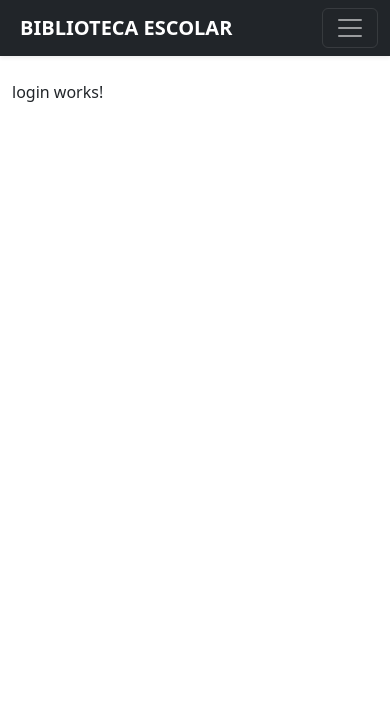
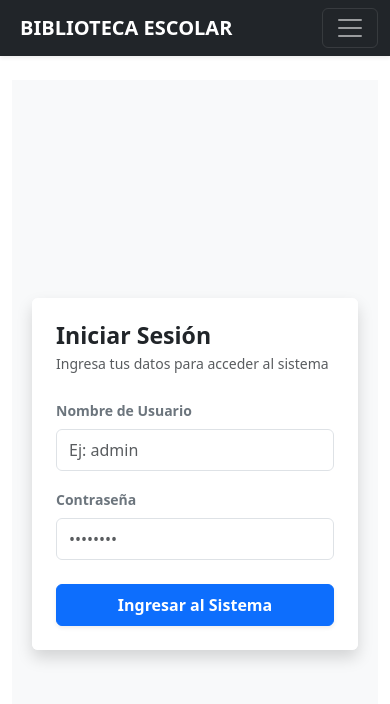
Before and after one commit to nicolasceronamigo/Evaluacion3_FrontEnd, an Angular app: page / in a window 390 px wide. Shown: the top 704 px of the page. Built offline with nearby package versions, Linux system fonts and the light colour scheme.

Commit message:
Estructura de rutas, navbar, login funcional y seccion about terminada

```diff
--- a/src/app/components/about/about.component.html
+++ b/src/app/components/about/about.component.html
@@ -1 +1,57 @@
-<p>about works!</p>
+<div class="container mt-5">
+  <div class="row justify-content-center">
+    <div class="col-md-8">
+
+      <!-- Tarjeta Principal Informativa -->
+      <div class="card shadow-sm border-0 rounded-3 p-4 bg-white">
+        <div class="card-body">
+
+          <!-- Encabezado -->
+          <div class="text-center mb-4">
+            <i class="bi bi-info-circle-fill text-primary" style="font-size: 3rem;"></i>
+            <h2 class="fw-bold mt-2">Acerca del Proyecto</h2>
+            <p class="text-muted">Sistema de Gestión para Biblioteca Escolar</p>
+          </div>
+
+          <!-- Descripción del Sistema -->
+          <h5 class="fw-bold text-dark mb-2">Propósito</h5>
+          <p class="text-secondary">
+            Esta aplicación fue diseñada para digitalizar y optimizar el control de préstamos de libros, permitiendo un registro rápido de los alumnos y las fechas de devolución de manera eficiente y centralizada.
+          </p>
+
+          <hr class="my-4 text-muted">
+
+          <!-- Tecnologías Utilizadas -->
+          <h5 class="fw-bold text-dark mb-3">Tecnologías Utilizadas</h5>
+          <div class="d-flex flex-wrap gap-2 mb-4">
+            <span class="badge bg-danger px-3 py-2 fs-6 rounded-pill">Angular 17+</span>
+            <span class="badge bg-purple px-3 py-2 fs-6 rounded-pill" style="background-color: #7c3aed;">Bootstrap 5</span>
+            <span class="badge bg-secondary px-3 py-2 fs-6 rounded-pill">TypeScript</span>
+            <span class="badge bg-dark px-3 py-2 fs-6 rounded-pill">HTML5 & CSS3</span>
+          </div>
+
+          <hr class="my-4 text-muted">
+
+          <!-- Integrantes del Equipo -->
+          <h5 class="fw-bold text-dark mb-3">Equipo de Desarrollo</h5>
+          <div class="row g-3">
+            <div class="col-sm-6">
+              <div class="p-3 bg-light rounded-3 border-start border-primary border-4">
+                <p class="fw-bold m-0 text-dark">Alexis Castillo</p>
+                <small class="text-muted">Desarrollador Front-End</small>
+              </div>
+            </div>
+            <div class="col-sm-6">
+              <div class="p-3 bg-light rounded-3 border-start border-success border-4">
+                <p class="fw-bold m-0 text-dark">Nicolás Cerón</p>
+                <small class="text-muted">Desarrollador Front-End</small>
+              </div>
+            </div>
+          </div>
+
+        </div>
+      </div>
+
+    </div>
+  </div>
+</div>
--- a/src/app/components/login/login.component.css
+++ b/src/app/components/login/login.component.css
@@ -0,0 +1,30 @@
+/* Contenedor que centra la tarjeta en la pantalla */
+.login-container {
+  min-height: calc(100vh - 56px);
+  background-color: #f8f9fa; /* Gris claro de fondo */
+  display: flex;
+  align-items: center;
+  justify-content: center;
+  padding: 20px;
+}
+
+/* Tarjeta contenedora de las dos mitades */
+.split-card {
+  max-width: 800px;
+  width: 100%;
+  border: none;
+  overflow: hidden;
+}
+
+/* Bloque izquierdo: Ahora con la imagen de biblioteca en modo espejo/filtro */
+.left-banner {
+  /* Superponemos el degradado azul oscuro con 90% de opacidad sobre la imagen */
+  background: linear-gradient(135deg, rgba(30, 41, 59, 0.9), rgba(15, 23, 42, 0.95)),
+              url('https://images.unsplash.com/photo-1521587760476-6c12a4b040da?q=80&w=800') no-repeat center center/cover;
+  display: flex;
+  flex-direction: column;
+  align-items: center;
+  justify-content: center;
+  padding: 40px;
+  color: white;
+}
--- a/src/app/components/login/login.component.html
+++ b/src/app/components/login/login.component.html
@@ -1 +1,56 @@
-<p>login works!</p>
+<div class="login-container">
+  <div class="card shadow split-card">
+    <div class="row g-0">
+
+      <!-- PARTE IZQUIERDA: Banner con foto de Biblioteca -->
+      <div class="col-md-6 left-banner text-center d-none d-md-flex">
+        <i class="bi bi-book-half mb-3 text-primary" style="font-size: 4.5rem;"></i>
+        <h3 class="fw-bold m-0">Biblioteca Escolar</h3>
+        <p class="text-white-50 small mt-2 px-4">
+          Panel administrativo para la gestión de préstamos, inventario y registros de usuarios.
+        </p>
+      </div>
+
+      <div class="col-md-6 p-4 p-sm-5 bg-white">
+        <h3 class="fw-bold mb-1 text-dark">Iniciar Sesión</h3>
+        <p class="text-muted small mb-4">Ingresa tus datos para acceder al sistema</p>
+
+        <form (ngSubmit)="iniciarSesion()">
+
+          <!-- Input de Usuario (Limitado a 20 caracteres) -->
+          <div class="mb-3">
+            <label class="form-label small fw-semibold text-secondary">Nombre de Usuario</label>
+            <input
+              type="text"
+              name="usuario"
+              [(ngModel)]="usuario"
+              class="form-control py-2"
+              placeholder="Ej: admin"
+              maxlength="20"
+              required>
+          </div>
+
+          <!-- Input de Contraseña (Limitado a 16 caracteres) -->
+          <div class="mb-4">
+            <label class="form-label small fw-semibold text-secondary">Contraseña</label>
+            <input
+              type="password"
+              name="contrasena"
+              [(ngModel)]="contrasena"
+              class="form-control py-2"
+              placeholder="••••••••"
+              maxlength="16"
+              required>
+          </div>
+
+          <!-- Botón de Entrada -->
+          <button type="submit" class="btn btn-primary w-100 fw-bold py-2 shadow-sm">
+            Ingresar al Sistema
+          </button>
+
+        </form>
+      </div>
+
+    </div>
+  </div>
+</div>
--- a/src/app/components/login/login.component.ts
+++ b/src/app/components/login/login.component.ts
@@ -1,12 +1,27 @@
 import { Component } from '@angular/core';
+import { FormsModule } from '@angular/forms';
+import { Router } from '@angular/router'; // 1. Importamos el Router de Angular
 
 @Component({
   selector: 'app-login',
   standalone: true,
-  imports: [],
+  imports: [FormsModule],
   templateUrl: './login.component.html',
   styleUrl: './login.component.css'
 })
 export class LoginComponent {
+  usuario: string = '';
+  contrasena: string = '';
 
+  // 2. Inyectamos el servicio Router en el constructor para poder usarlo
+  constructor(private router: Router) {}
+
+  iniciarSesion() {
+    if (this.usuario === 'admin' && this.contrasena === '1234') {
+      // 3. Redirección real a la pantalla del formulario de Nicolás
+      this.router.navigate(['/formulario']);
+    } else {
+      alert('Credenciales incorrectas. Intenta con admin / 1234');
+    }
+  }
 }
```
